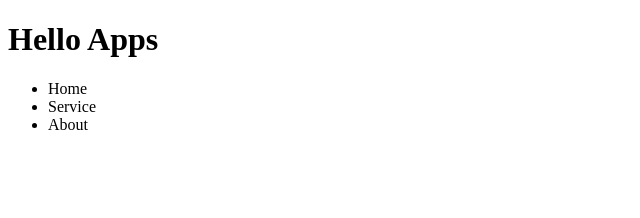
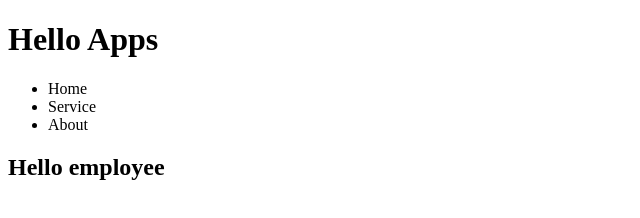
Before and after one commit to Seyha-Eng/demo-application, a plain HTML site: page index.html in a window 1280 px wide. Shown: the whole page, without its empty margins (0-640 px from the left). Drawn offline with Linux system fonts and the light colour scheme.

Commit message:
#6 add employee

```diff
--- a/index.html
+++ b/index.html
@@ -12,5 +12,6 @@
         <li>Service</li>
         <li>About</li>
     </ul>
+    <h2>Hello employee</h2>
 </body>
 </html>
```
